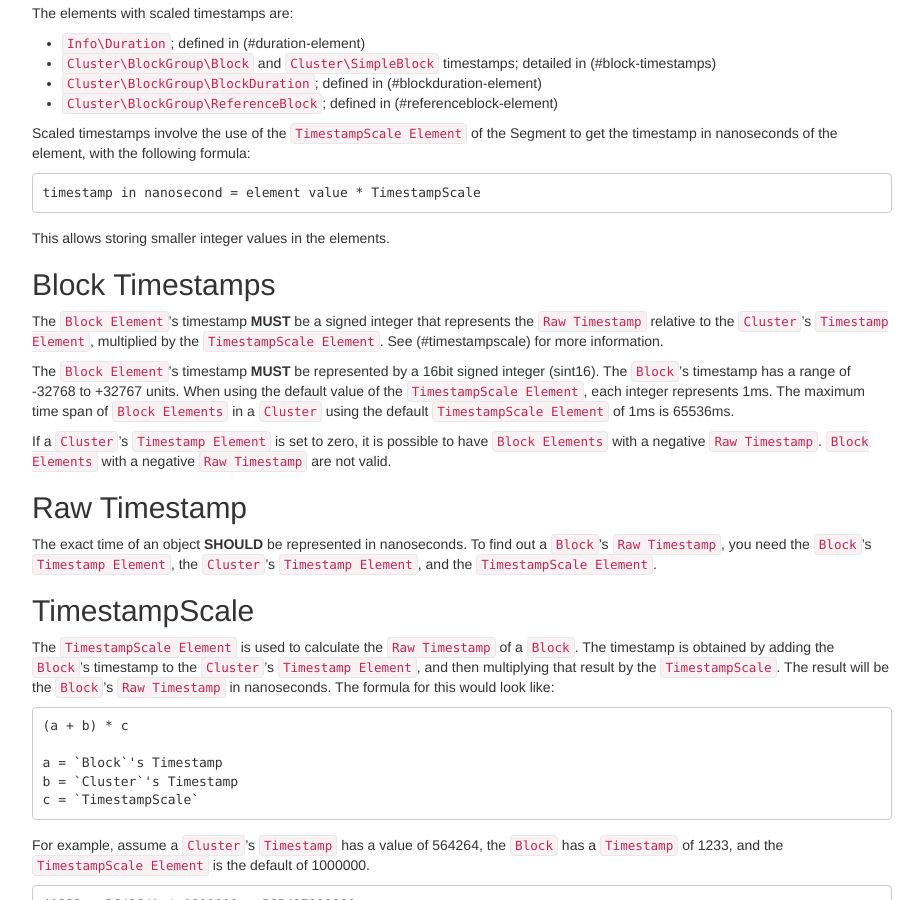
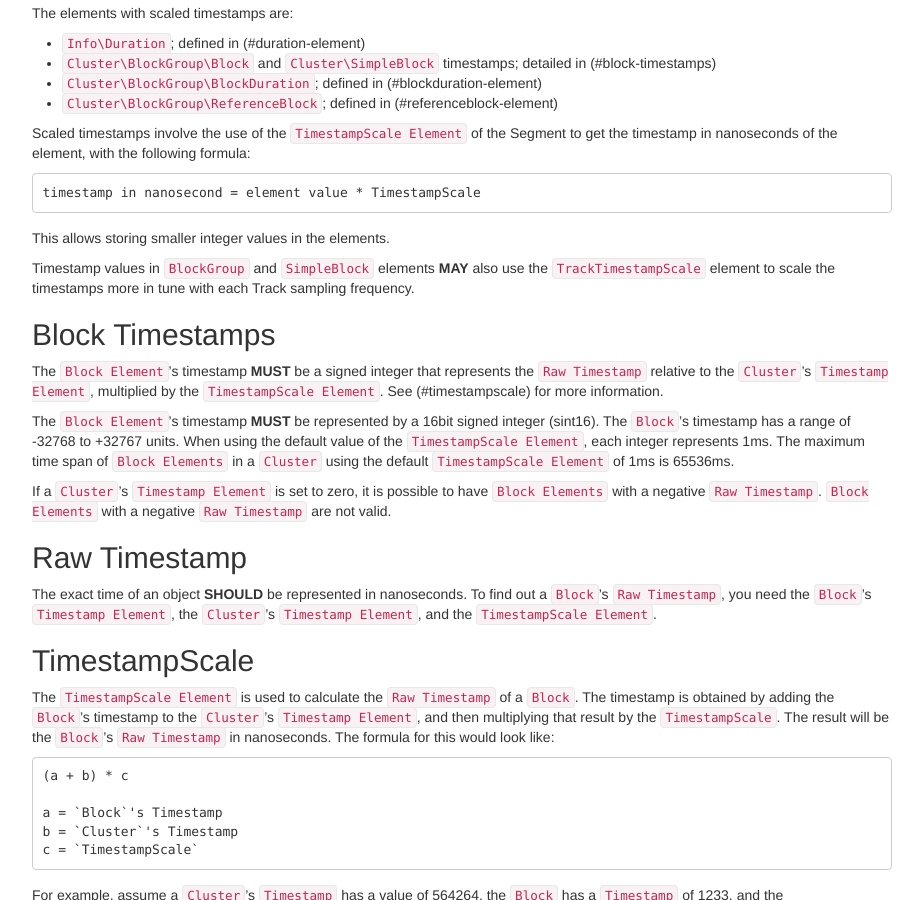
Before and after one commit to ietf-wg-cellar/matroska-specification, a Jekyll site: the page built from notes.md, in a window 1280 px wide and 900 px high, scrolled down 3977 px. Shown: the whole window, without its empty margins (273-1196 px from the left). Built offline with Jekyll 4.4.1, drawn with Linux system fonts in a browser that asks for light colours.

Commit message:
mention the TrackTimestampScale may also be used to fined tune the timestamps

```diff
--- a/notes.md
+++ b/notes.md
@@ -293,6 +293,9 @@ in nanoseconds of the element, with the following formula:
     timestamp in nanosecond = element value * TimestampScale
 
 This allows storing smaller integer values in the elements.
+
+Timestamp values in `BlockGroup` and `SimpleBlock` elements **MAY** also use the `TrackTimestampScale` element
+to scale the timestamps more in tune with each Track sampling frequency.
 
 
 ## Block Timestamps
```
